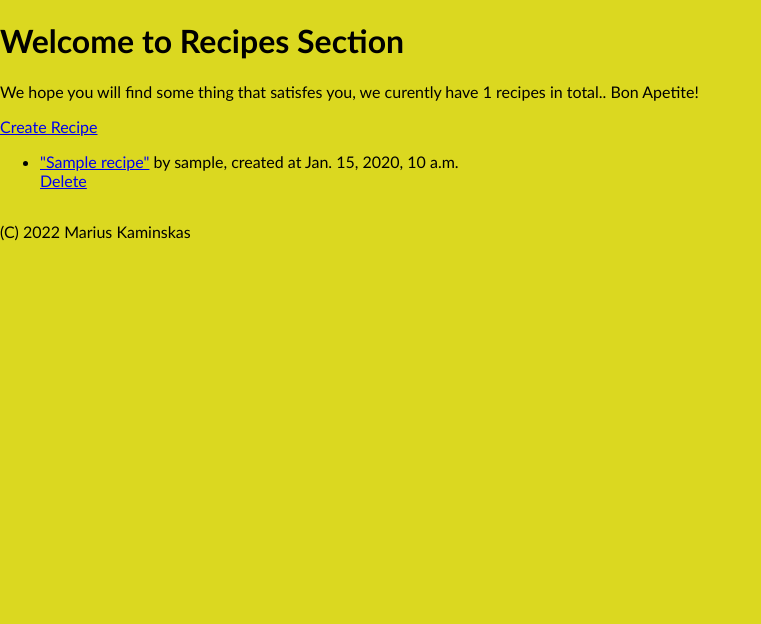
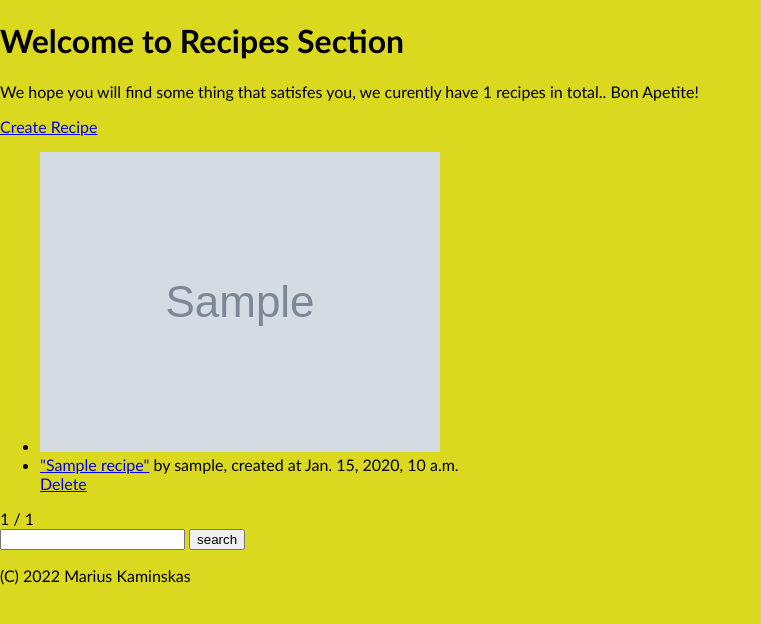
Before and after one commit to MarKamin/ptu5_cooking_recipes, a Django app: page /recipes_list/ in a window 1280 px wide. Shown: the part 19-643 px from the top of the page, without its empty margins (0-761 px from the left). Run offline with Django 4.2, Linux system fonts and the light colour scheme; tables that the repository leaves empty hold one stand-in row (values such as "Sample post"); grey boxes marked "Sample" are stand-in pictures.

Commit message:
pagination, search, images for recipe

```diff
--- a/recipes_main/recipes/forms.py
+++ b/recipes_main/recipes/forms.py
@@ -16,7 +16,6 @@ from django.forms import inlineformset_factory
 
 class RecipeCommentForm(forms.ModelForm):
 
-
         class Meta:
             model = RecipeComment
             fields = ('comment', 'recipe', 'writer',)
--- a/recipes_main/recipes/templates/recipes/recipe_list.html
+++ b/recipes_main/recipes/templates/recipes/recipe_list.html
@@ -1,4 +1,5 @@
 {% extends 'recipes/base.html' %}
+{% load static %}
 {% block title %}Recipes Section{% endblock title %}
 {% block content %}
     <h1>Welcome to Recipes Section</h1>
@@ -7,11 +8,33 @@
     <div>
         <a class="button" href="{% url 'add_recipe' %}">Create Recipe</a>
     </div>
-    <ul>
+    <ul class="recipe-list">
         {% for recipe in recipe_list %}
+            <li class='recipe'>
+                {% if recipe.picture %}
+                    <img src="{{ recipe.picture.url }}">
+                {% else %}
+                    <img src="{% static 'recipes/img/food-question-mark.jpg' %}">
+                {% endif %}
+            </li>
             <li><a href="{% url 'recipe' recipe.pk %}">"{{ recipe.name}}"</a> by {{ recipe.author }}, created at {{ recipe.created_on }}</li>
             <a class="button" href="{% url 'user_delete_recipe' recipe.pk %}">Delete</a>
-            {% endfor %}
+        {% endfor %}
     </ul>
+    <div class="paginator">
+        {% if page_obj.has_previous %}
+            <a href="?{% if request.GET.search %}search={{ request.GET.search }}&{% endif %}page=1">First</a>
+            <a href="?{% if request.GET.search %}search={{ request.GET.search }}&{% endif %}page={{ page_obj.previous_page_number }}">Back</a>
+        {% endif %}
+        {{ page_obj.number }} / {{ page_obj.paginator.num_pages }}
+        {% if page_obj.has_next %}
+            <a href="?{% if request.GET.search %}search={{ request.GET.search }}&{% endif %}page={{ page_obj.next_page_number }}">Next</a>
+            <a href="?{% if request.GET.search %}search={{ request.GET.search }}&{% endif %}page={{ page_obj.paginator.num_pages }}">Last</a>
+        {% endif %}
+        <form action="{% url 'recipes' %}" method="get">
+            <input type="text" name="search" value="{{ request.GET.search }}">
+            <button type="submit">search</button>
+        </form>
+    </div>
 
 {% endblock content %}
--- a/recipes_main/recipes/views.py
+++ b/recipes_main/recipes/views.py
@@ -30,7 +30,7 @@ def home(request):
 
 class RecipeListView(ListView):
     model = Recipe
-    paginate_by = 5
+    paginate_by = 1
     template_name = 'recipes/recipes_list.html'
 
     def get_context_data(self, **kwargs):
@@ -42,12 +42,16 @@ class RecipeListView(ListView):
             context['recipe'] = get_object_or_404(Recipe, id=recipe_id)
         return context
 
-    # def get_queryset(self):
-    #     queryset = super().get_queryset()
-    #     query = self.request.GET.get('query')
-    #     if query:
-    #         queryset = queryset.filter(Q(name__icontains=query) | Q(author__icontains=query))
-    #     return queryset
+    def get_queryset(self):
+        queryset = super().get_queryset()
+        search = self.request.GET.get('search')
+        if search:
+            queryset = queryset.filter(Q(name__icontains=search) | Q(steps__icontains=search))
+        recipe_id = self.request.GET.get('recipe_id')
+        if recipe_id:
+            queryset = queryset.filter(recipe__id=recipe_id)
+        return queryset
+
 
 class RecipeDetailView(FormMixin, DetailView):
     model = Recipe
```
Also changed, not shown: recipes_main/recipes/templates/recipes/recipe_detail.html (+11 -2 lines), recipes_main/recipes/static/recipes/img/food-question-mark.jpg (added).
